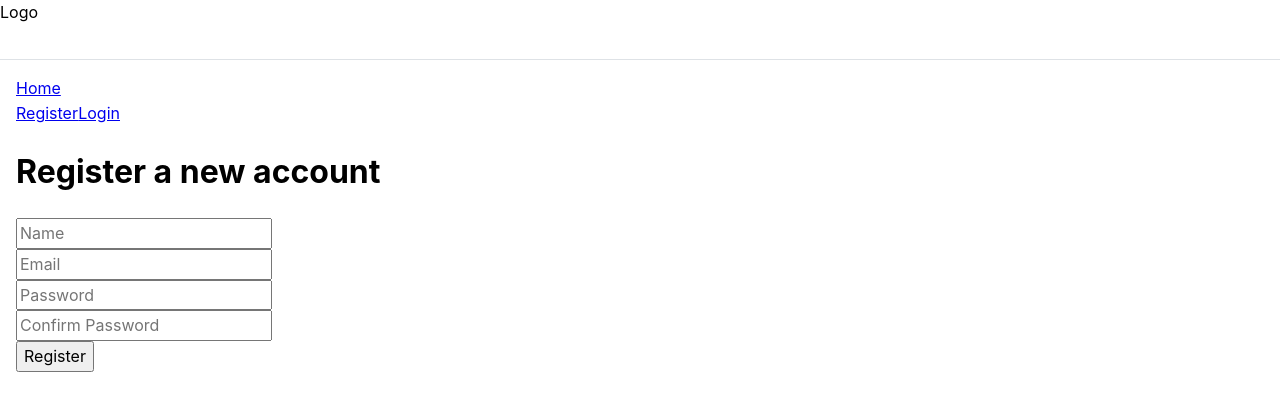
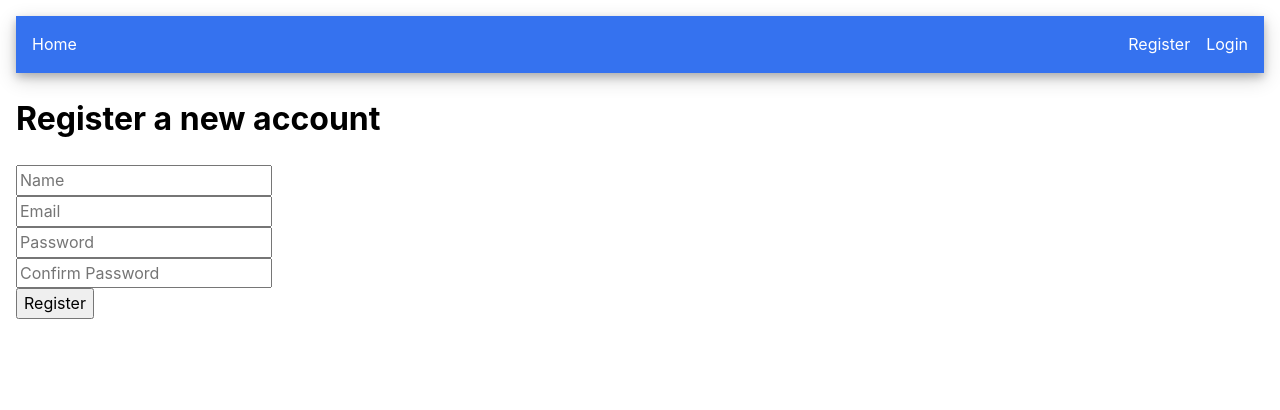
Before and after one commit to TinnTinnn/la-react, a React (Vite) app in the folder react-la/: page /register in a window 1280 px wide. Shown: the top 410 px of the page. Built offline with nearby package versions, Linux system fonts and the light colour scheme.

Commit message:
Decorate front, Navbar

```diff
--- a/react-la/src/App.css
+++ b/react-la/src/App.css
@@ -0,0 +1,23 @@
+.nav-container {
+    display: flex;
+    justify-content: space-between;
+    align-items: center;
+    padding: 1rem;
+    color: white;
+    background-color: #3572EF;
+    box-shadow: 0 4px 8px 0 rgba(0, 0, 0, 0.2), 0 6px 20px 0 rgba(0, 0, 0, 0.19);
+}
+
+.nav-right {
+    display: flex;
+    align-items: center;
+    gap: 1rem;
+}
+
+.nav-right p {
+    margin-right: 1rem;
+}
+
+form {
+    margin: 0;
+}
--- a/react-la/src/App.jsx
+++ b/react-la/src/App.jsx
@@ -9,23 +9,25 @@ import {AppContext} from "./Context/AppContext.jsx";
 import Create from "./Pages/Posts/Create.jsx";
 import Show from "./Pages/Posts/Show.jsx";
 import Update from "./Pages/Posts/Update.jsx";
-import {MantineProvider, AppShell} from "@mantine/core";
+import {MantineProvider, AppShell, createTheme, } from "@mantine/core";
 import '@mantine/core/styles.css'
+
 
 
 export default function App() {
     const {user} = useContext(AppContext);
+    const theme = createTheme({
+        fontFamily: 'Open Sans, sans-serif',
+        primaryColor: 'cyan',
+    })
 
 
     return (
         <MantineProvider>
             <AppShell
-                header={{height: 60}}
+                theme={theme}
                 padding="md"
             >
-                <AppShell.Header>
-                    <div>Logo</div>
-                </AppShell.Header>
                 <AppShell.Main>
                     <BrowserRouter>
                         <Routes>
--- a/react-la/src/Pages/Layout.jsx
+++ b/react-la/src/Pages/Layout.jsx
@@ -1,6 +1,8 @@
 import {Link, Outlet, useNavigate} from "react-router-dom";
 import {useContext} from "react";
 import {AppContext} from "../Context/AppContext.jsx";
+import { Anchor, Button } from '@mantine/core';
+
 
 export default function Layout() {
     const {user, token, setUser, setToken} = useContext(AppContext);
@@ -37,24 +39,33 @@ export default function Layout() {
 
     return (<>
         <header>
-            <nav>
-                <Link to="/">
+            <nav className="nav-container">
+                <Link to="/" style={{ textDecoration: 'none' , color: 'inherit' }}>
                     Home
                 </Link>
 
-                {user ? (<div >
-                    <p >Welcome back {user.name}</p>
-                    <Link to="/create" >
+                {user ? (<div className="nav-right">
+                    <p>Welcome back&nbsp;
+                        <Anchor
+                            variant="gradient"
+                            gradient={{ from: 'purple', to: 'orange' }}
+                            fw={500}
+                            fz="lg"
+                        >
+                            {user.name}
+                        </Anchor>
+                    </p>
+                    <Link to="/create" style={{ textDecoration: 'none' , color: 'inherit' }}>
                         New Member
                     </Link>
                     <form onSubmit={handleLogout}>
-                        <button >Log out</button>
+                        <Button type="button" onClick={handleLogout} variant="filled" color="#3ABEF9">Log out</Button>
                     </form>
-                </div>) : (<div >
-                    <Link to="/register" >
+                </div>) : (<div className="nav-right">
+                    <Link to="/register" style={{ textDecoration: 'none' , color: 'inherit' }} >
                         Register
                     </Link>
-                    <Link to="/login" >
+                    <Link to="/login" style={{ textDecoration: 'none' , color: 'inherit' }}>
                         Login
                     </Link>
                 </div>)}
--- a/react-la/src/Pages/Posts/Create.jsx
+++ b/react-la/src/Pages/Posts/Create.jsx
@@ -1,6 +1,10 @@
 import {useContext, useState} from "react";
 import {AppContext} from "../../Context/AppContext.jsx";
 import {useNavigate} from "react-router-dom";
+import {TextInput, Space, Button, NativeSelect } from "@mantine/core";
+import {IconChevronDown} from "@tabler/icons-react";
+import '@mantine/dates/styles.css'
+import {DatePickerInput} from "@mantine/dates";
 
 
 export default function Create() {
@@ -17,7 +21,6 @@ export default function Create() {
 
     async function handleCreate(e) {
         e.preventDefault();
-
         const res = await fetch('/api/members', {
             method: 'POST',
             headers: {
@@ -47,32 +50,45 @@ export default function Create() {
 
             <form onSubmit={handleCreate} className="">
                 <div>
-                    <input type="text" placeholder="User id"
-                           value={formData.user_id}
-                           onChange={(e) =>
-                               setFormData({...formData, user_id: e.target.value})}/>
+                    <TextInput label="User ID" placeholder="Your id here"
+                               value={formData.user_id}
+                               onChange={(e) =>
+                                   setFormData({...formData, user_id: e.target.value})}/>
                     {errors.user_id && <p className="error">{errors.user_id[0]}</p>}
+                    <Space h="md"/>
                 </div>
 
                 <div>
-                    <select value={membershipType} onChange={handleSelectChange}>
-                        <option value="" disabled>Select MemberShip type</option>
-                        <option value="Platinum">Platinum</option>
-                        <option value="Gold">Gold</option>
-                        <option value="Silver">Silver</option>
-                        <option value="Bronze">Bronze</option>
-                    </select>
+                    <NativeSelect
+                        label="Membership Type"  // ตรงนี้จะเพิ่ม label ให้แสดง
+                        rightSection={<IconChevronDown size={14} stroke={1.5}/>}
+                        value={membershipType}
+                        onChange={handleSelectChange}
+                        data={[
+                            {value: '', label: 'Select type', disabled: true},
+                            {value: 'Platinum', label: 'Platinum'},
+                            {value: 'Gold', label: 'Gold'},
+                            {value: 'Silver', label: 'Silver'},
+                            {value: 'Bronze', label: 'Bronze'},
+                        ]}
+                        placeholder="Select membership type" // แสดง placeholder
+                    />
                     {errors.membership_type && <p className="error">{errors.membership_type[0]}</p>}
+                    <Space h="md"/>
                 </div>
 
                 <div>
-                    <input type="date" placeholder="expiration date" value={formData.expiration_date}
-                           onChange={(e) =>
-                               setFormData({...formData, expiration_date: e.target.value})}/>
+                    <DatePickerInput
+                        label="Pick date"
+                        placeholder="expiration date"
+                        value={formData.expiration_date ? new Date(formData.expiration_date) : null}
+                        onChange={(date) =>
+                            setFormData({...formData, expiration_date: date ? date.toISOString().split("T")[0] : ""})}/>
                     {errors.expiration_date && <p className="error">{errors.expiration_date[0]}</p>}
+                    <Space h="md"/>
                 </div>
 
-                <button className="">Create</button>
+                <Button type="submit" variant="filled" color="green">Create</Button>
             </form>
         </>
     );
--- a/react-la/src/main.jsx
+++ b/react-la/src/main.jsx
@@ -1,6 +1,7 @@
 import ReactDOM from "react-dom/client"
 import App from './App.jsx'
 import AppProvider from "./Context/AppContext.jsx";
+
 
 ReactDOM.createRoot(document.getElementById('root')).render(
     <AppProvider>
```
Also changed, not shown: react-la/src/Navbar.jsx (added), 1 other file (tests, documents, lock files or other folders).
